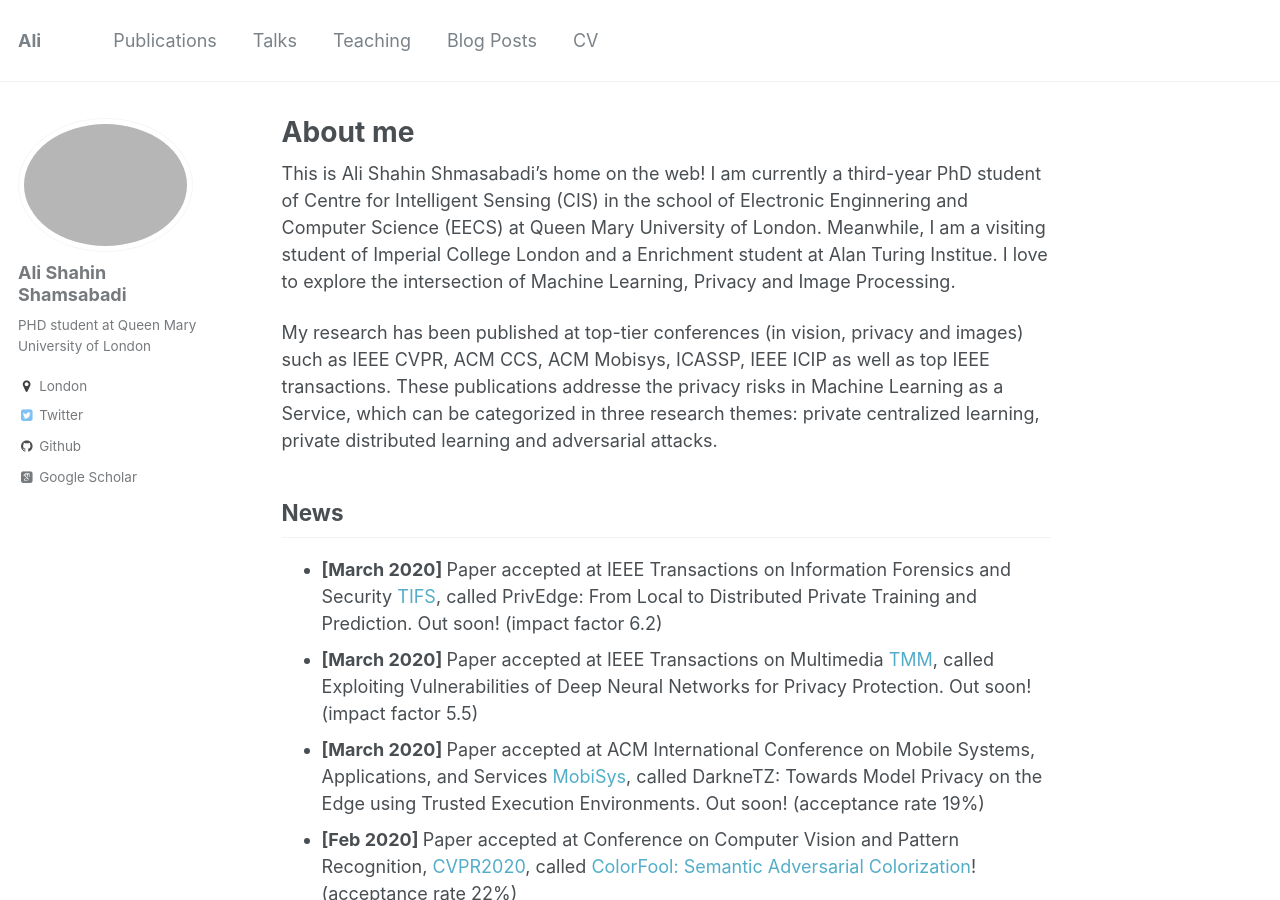
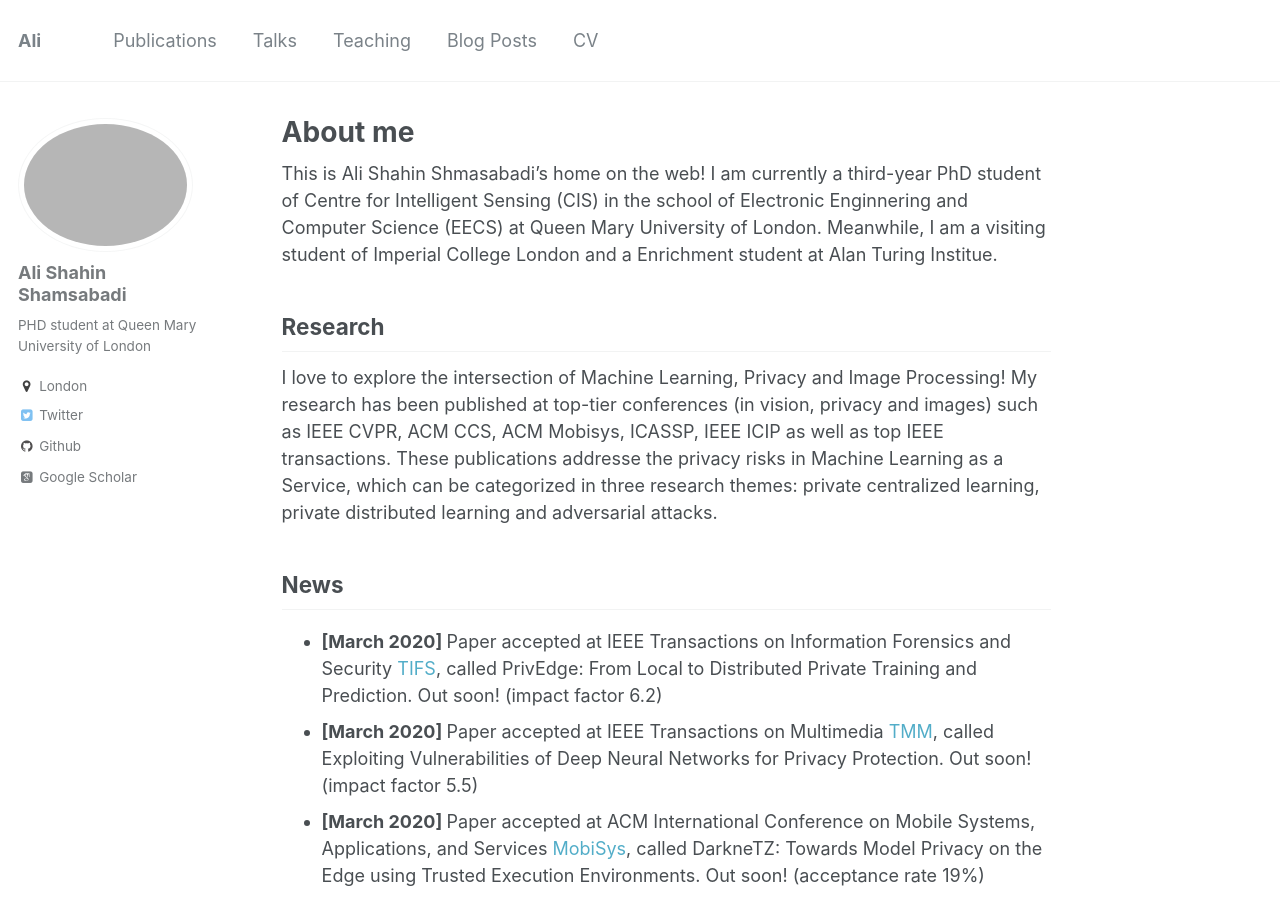
Before and after one commit to AliShahin/AliShahin.github.io, a Jekyll site: the page built from _pages/about.md, in a window 1280 px wide and 900 px high. Built offline with Jekyll 4.4.1, drawn with Linux system fonts in a browser that asks for light colours; some web fonts are replaced.

Commit message:
Update about.md

```diff
--- a/_pages/about.md
+++ b/_pages/about.md
@@ -9,9 +9,10 @@ redirect_from:
 ---
 
 This is Ali Shahin Shmasabadi's home on the web!
-I am currently a third-year PhD student of Centre for Intelligent Sensing (CIS) in the school of Electronic Enginnering and Computer Science (EECS) at Queen Mary University of London. Meanwhile, I am a visiting student of Imperial College London and a Enrichment student at Alan Turing Institue. I love to explore the intersection of Machine Learning, Privacy and Image Processing.
+I am currently a third-year PhD student of Centre for Intelligent Sensing (CIS) in the school of Electronic Enginnering and Computer Science (EECS) at Queen Mary University of London. Meanwhile, I am a visiting student of Imperial College London and a Enrichment student at Alan Turing Institue.
 
-My research has been published at top-tier conferences (in vision, privacy and images) such as IEEE CVPR, ACM CCS, ACM Mobisys, ICASSP, IEEE ICIP as well as top IEEE transactions. These publications addresse the privacy risks in Machine Learning as a Service, which can be categorized in three research themes: private centralized learning, private distributed learning and adversarial attacks.
+## Research
+I love to explore the intersection of Machine Learning, Privacy and Image Processing! My research has been published at top-tier conferences (in vision, privacy and images) such as IEEE CVPR, ACM CCS, ACM Mobisys, ICASSP, IEEE ICIP as well as top IEEE transactions. These publications addresse the privacy risks in Machine Learning as a Service, which can be categorized in three research themes: private centralized learning, private distributed learning and adversarial attacks.
 
 ## News
 - <b> [March 2020] </b> Paper accepted at IEEE Transactions on Information Forensics and Security [TIFS](https://ieeexplore.ieee.org/xpl/RecentIssue.jsp?punumber=10206), called PrivEdge: From Local to Distributed Private Training and Prediction. Out soon! (impact factor 6.2)
```
